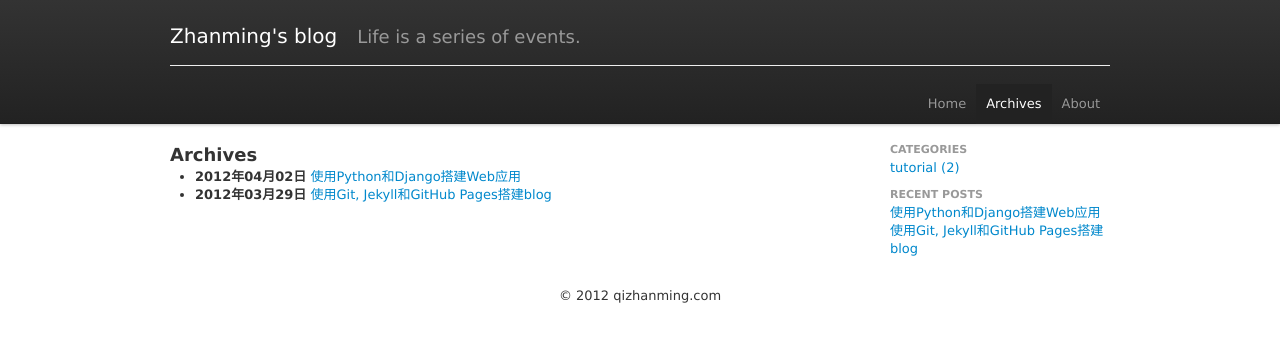
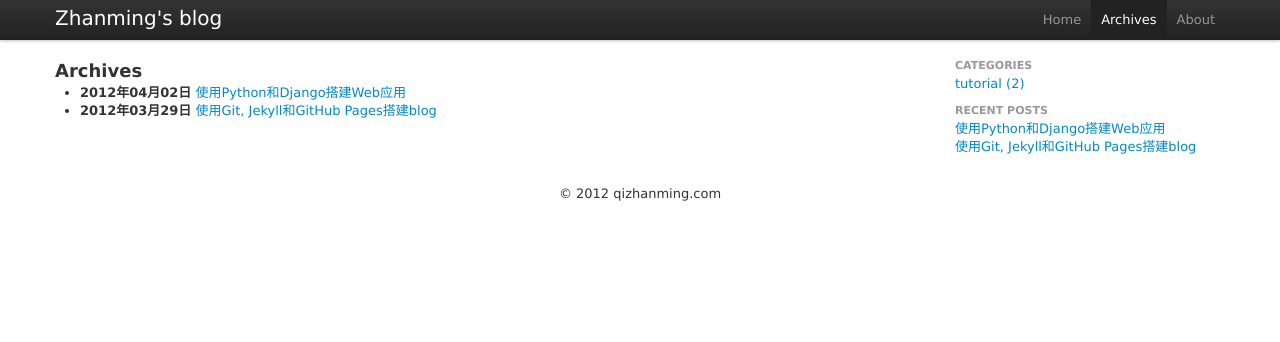
Before and after one commit to zhanming/zhanming.github.com, a Jekyll site: the page built from archives/index.markdown, in a window 1280 px wide. Shown: the top 342 px of the page. Built offline with Jekyll 4.4.1, drawn with Linux system fonts in a browser that asks for light colours; Markdown is read by kramdown in place of the engine named in the settings; comment, search, counter and statistics services are not loaded.

Commit message:
add bootstrap's responsive design and change to default nav.

```diff
--- a/_layouts/default.html
+++ b/_layouts/default.html
@@ -12,6 +12,7 @@
   <script src="http://html5shim.googlecode.com/svn/trunk/html5.js"></script>
 <![endif]-->
 <link rel="stylesheet" href="/media/bootstarp/css/bootstrap.min.css?v=202" type="text/css" media="screen" />
+<link rel="stylesheet" href="/media/bootstarp/css/bootstrap-responsive.min.css?v=202" type="text/css" media="screen" />
 <link rel="stylesheet" href="/media/google-code-prettify/prettify.css" type="text/css" media="screen" />
 <link rel="stylesheet" href="/media/css/screen.css?v=001" type="text/css" media="screen" />
 <script type="text/javascript" charset="utf-8" src="/media/js/jquery-1.7.2.min.js"></script>
@@ -20,11 +21,12 @@
 <div class="navbar navbar-fixed-top">
   <div class="navbar-inner">
     <div class="container">
-      <div class="page-header">
-  	<h1><a class="brand" href="/">Zhanming's blog</a><small>Life is a series of events.</small></h1>
-      </div>
-    </div>
-    <div class="container">
+      <a class="btn btn-navbar" data-toggle="collapse" data-target=".nav-collapse">
+        <span class="icon-bar"></span>
+        <span class="icon-bar"></span>
+        <span class="icon-bar"></span>
+      </a>
+      <a class="brand" href="/">Zhanming's blog</a>
       <div class="nav-collapse">
         <ul class="nav pull-right">
 	  {% if page.navigation %}<li><a href="/">Home</a></li>{% else %}<li class="active"><a href="/">Home</a></li>{% endif%}
@@ -62,7 +64,7 @@
       <span>&copy; {{ site.time | date: "%Y" }} {{ site.domain }}</span>
     </p>
 </div>
-<script type="text/javascript" charset="utf-8" src='/media/bootstrap/js/bootstrap.min.js?v=202'></script>
+<script type="text/javascript" charset="utf-8" src='/media/bootstarp/js/bootstrap.min.js?v=202'></script>
 <script type="text/javascript" charset="utf-8" src="/media/google-code-prettify/prettify.js"></script>
 <script type="text/javascript" charset="utf-8" src='/media/js/application.js?v=001'> </script>
 {% include comments_count %}
```
